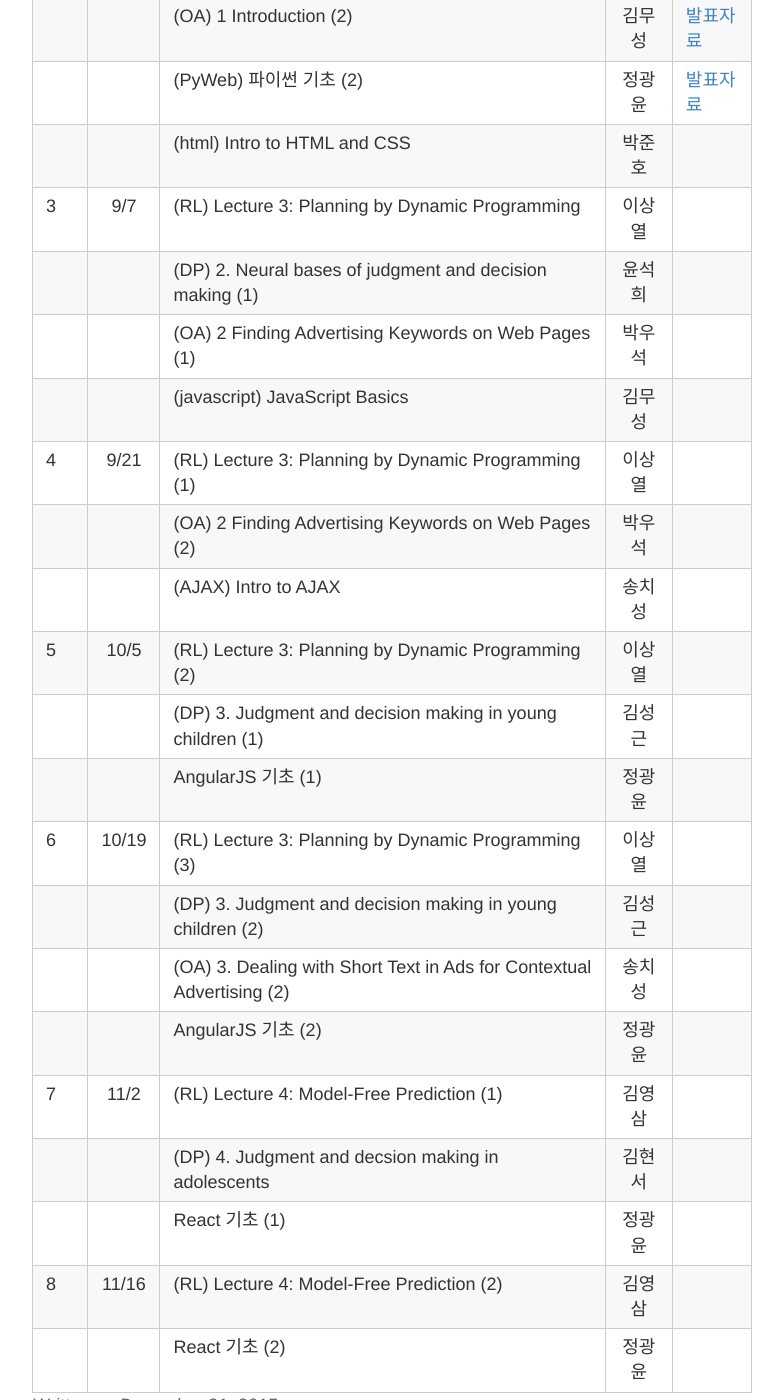
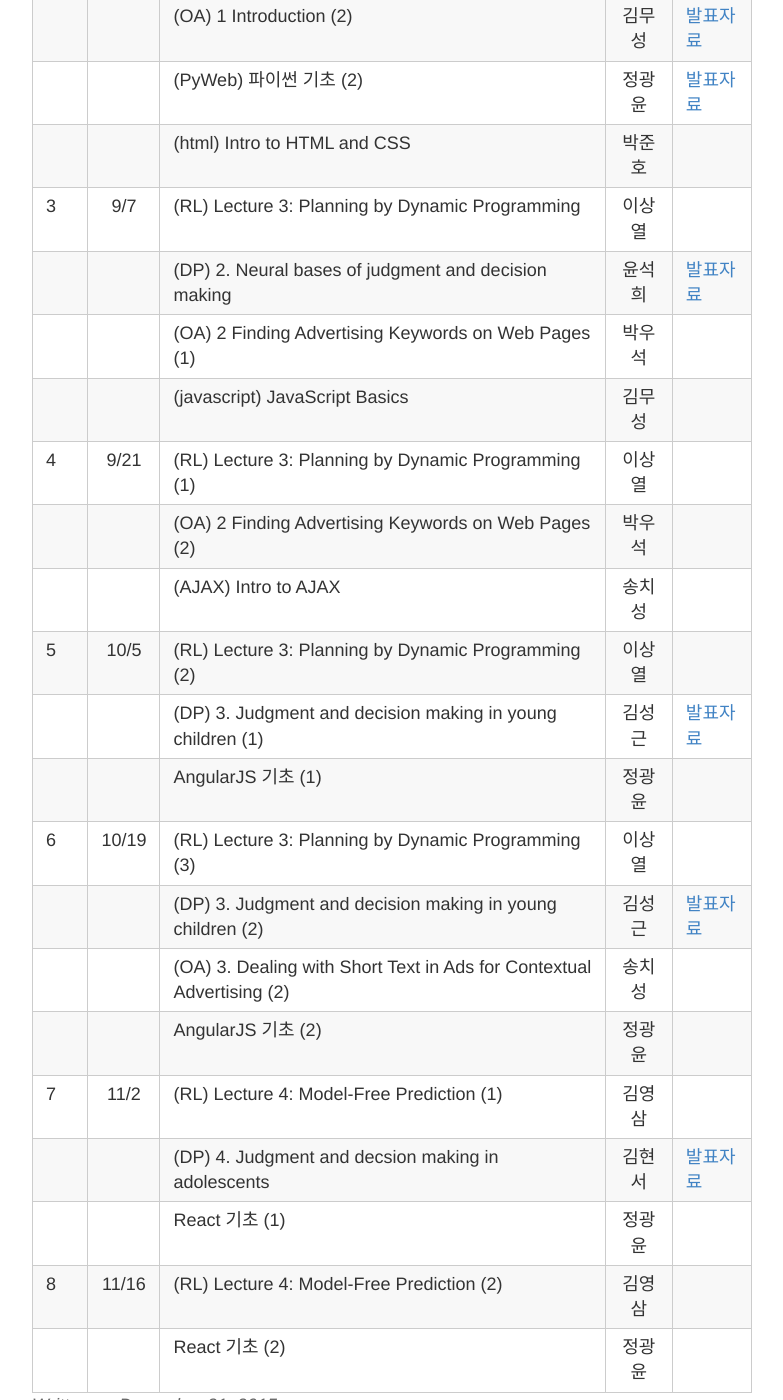
Before and after one commit to psygrammer/dprl, a Jekyll site: the page built from _posts/2015-12-31-SCHEDULE.md, in a window 1280 px wide and 1400 px high, scrolled down 3253 px. Shown: the whole window, without its empty margins (248-1031 px from the left). Built offline with Jekyll 4.4.1, drawn with Linux system fonts in a browser that asks for light colours; Markdown is read by kramdown in place of the engine named in the settings.

Commit message:
Update 2015-12-31-SCHEDULE.md

```diff
--- a/_posts/2015-12-31-SCHEDULE.md
+++ b/_posts/2015-12-31-SCHEDULE.md
@@ -74,21 +74,21 @@ title: 스터디 일정 & 커리큘럼 & 발표자료
 |    |     |(PyWeb) 파이썬 기초 (2) | 정광윤  |[발표자료](http://nbviewer.ipython.org/github/psygrammer/dprl/blob/master/part1/PyWeb/python_basic/ch02/psygrammer_pyweb_02.ipynb)   |
 |    |     |(html)  Intro to HTML and CSS         | 박준호 |   |
 | 3  |9/7  |(RL) Lecture 3: Planning by Dynamic Programming | 이상열 |  |
-|    |     |(DP) 2. Neural bases of judgment and decision making (1) | 윤석희 |  |
+|    |     |(DP) 2. Neural bases of judgment and decision making  | 윤석희 |[발표자료](https://drive.google.com/file/d/0B5IxhQCsG-OIbTBoR21RQzhEb28/view)  |
 |    |     |(OA) 2 Finding Advertising Keywords on Web Pages (1) | 박우석 |  |
 |    |     |(javascript) JavaScript Basics | 김무성 |  |
 | 4  |9/21 |(RL) Lecture 3: Planning by Dynamic Programming (1) | 이상열 |  |
 |    |     |(OA) 2 Finding Advertising Keywords on Web Pages (2) | 박우석 |  |
 |    |     |(AJAX) Intro to AJAX | 송치성  |  |
 | 5  |10/5 |(RL) Lecture 3: Planning by Dynamic Programming (2) | 이상열 |  |
-|    |     |(DP) 3. Judgment and decision making in young children (1) | 김성근 |  |
+|    |     |(DP) 3. Judgment and decision making in young children (1) | 김성근 |[발표자료](https://drive.google.com/file/d/0B_Ekt7icI0htVW9GMDhtQzV6Qzg/view)  |
 |    |     |AngularJS 기초 (1) | 정광윤  |  |
 | 6  |10/19|(RL) Lecture 3: Planning by Dynamic Programming (3) | 이상열 |  |
-|    |     |(DP) 3. Judgment and decision making in young children (2) | 김성근 |  |
+|    |     |(DP) 3. Judgment and decision making in young children (2) | 김성근 |[발표자료](https://drive.google.com/file/d/0B_Ekt7icI0htS2l4UzNZUWFXeVU/view)  |
 |    |     |(OA) 3. Dealing with Short Text in Ads for Contextual Advertising (2) | 송치성 |  |
 |    |     |AngularJS 기초 (2) | 정광윤  |  |
 | 7  |11/2 |(RL) Lecture 4: Model-Free Prediction (1) | 김영삼 |  |
-|    |     |(DP) 4. Judgment and decsion making in adolescents | 김현서 |  |
+|    |     |(DP) 4. Judgment and decsion making in adolescents | 김현서 |[발표자료](https://drive.google.com/file/d/0B95FqMkEq-q-OEFBTmNqMUJyWjQ/view)  |
 |    |     |React 기초 (1) | 정광윤  |  |
 | 8  |11/16|(RL) Lecture 4: Model-Free Prediction (2) | 김영삼 |  |
 |    |     |React 기초 (2) | 정광윤  |  |
```
Also changed, not shown: other parts of _posts/2015-12-31-SCHEDULE.md (+1 -1 lines).
